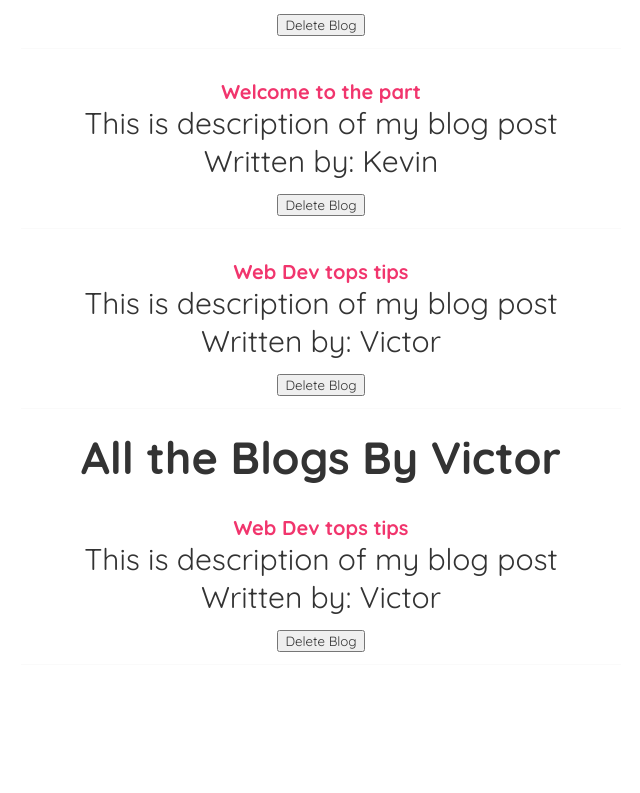
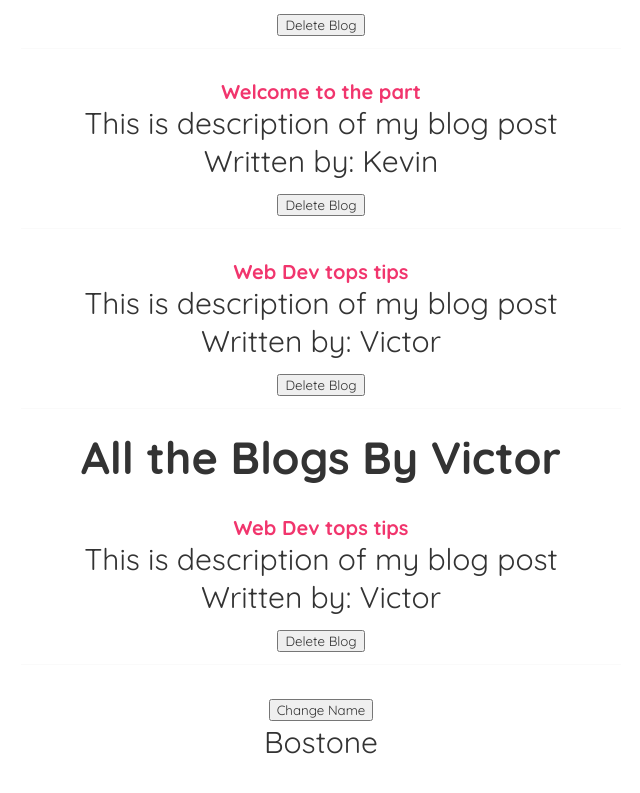
Before and after one commit to BOSTONE069/REACT_JS_TUTO, a React (Create React App) app: page / in a window 1280 px wide. Shown: the part 682-1475 px from the top of the page, without its empty margins (319-959 px from the left). Before the commit the page ends 1427 px from the top, so only its background shows below. Built offline with nearby package versions, Linux system fonts and the light colour scheme.

Commit message:
added the use effect into the code

```diff
--- a/src/components/Posts.js
+++ b/src/components/Posts.js
@@ -1,4 +1,4 @@
-import { useState } from 'react';
+import { useState, useEffect} from 'react';
 import BlogList from './BlogList';
 
 const Post = () => {
@@ -14,6 +14,8 @@
         {title: 'Web Dev tops tips', body: 'This is  description of my blog post', author: 'Victor', id: 3},
     ]);
 
+    const [name, setName] = useState('Bostone');
+
     //function for setting a new blog post
     // const blogPost = () => {
     //     setBlogPost(blogPost)
@@ -23,10 +25,18 @@
       setBlogPost(newBlogs);
     };
 
+    useEffect(() => {
+      console.log('use effect run');
+    }, []);
+
     return (
       <div className="posts">
         <BlogList blogs={blogs} title="All the Blogs in Tech" handleDelete={handleDelete}/>
         <BlogList blogs={blogs.filter((blog) => blog.author === 'Victor')} title="All the Blogs By Victor" handleDelete={handleDelete}/>
+        <div>
+          <button onclick={()=> setName("Ochieng")}> Change Name</button>
+          <p>{ name }</p>
+        </div>
       </div>
      );
 }
```
